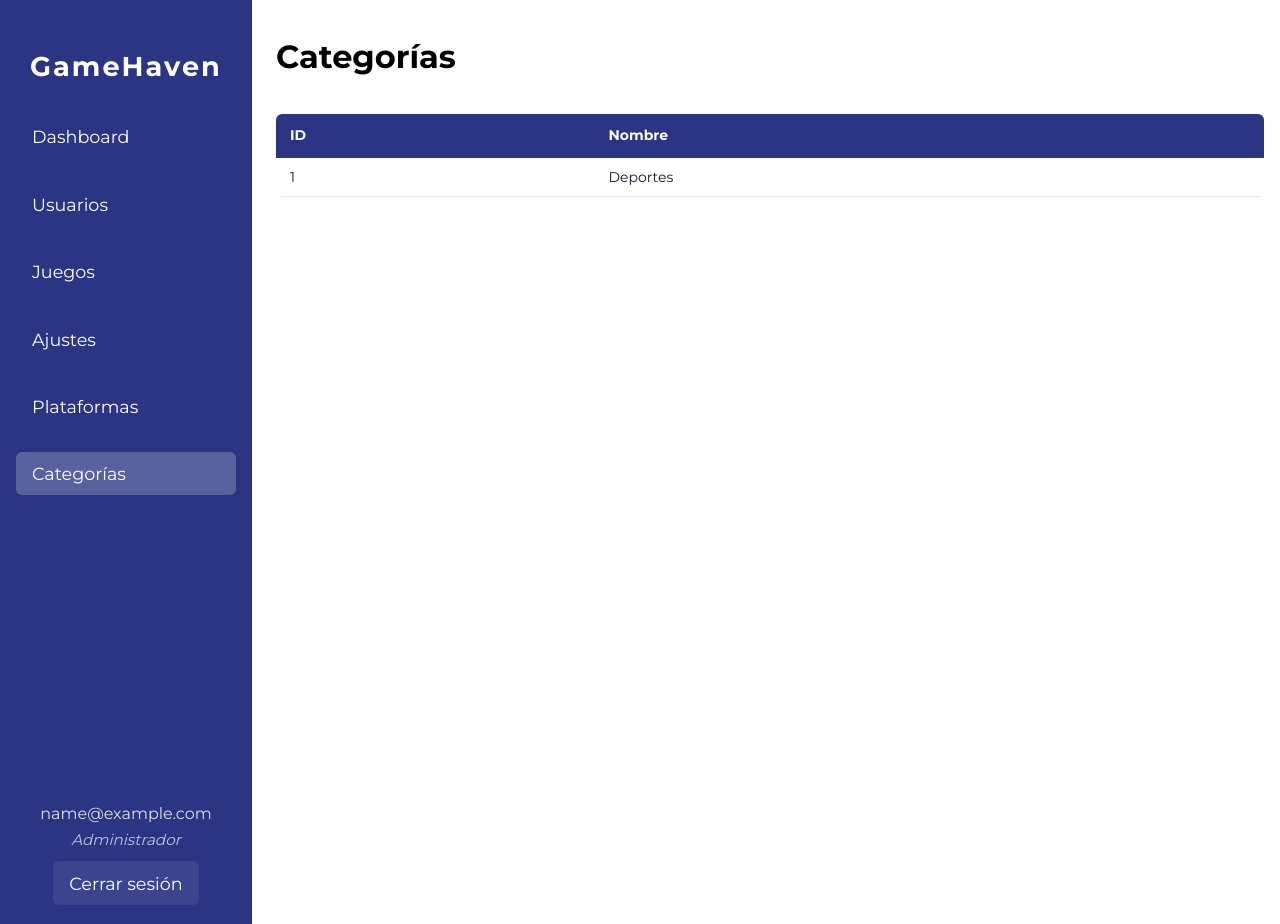
After one commit to erreyesjoel/GameHaven, a Django app: page /categorias/ in a window 1280 px wide. The commit adds this page. Run offline with Django 5.2, Linux system fonts and the light colour scheme; a user stored in the database is signed in; tables that the repository leaves empty hold one stand-in row (values such as "Sample post"); parts of the project's set-up code (start-up, migrations or seed data) failed here and were passed over.

Commit message:
añadidas las categorias en tabla

```diff
--- /dev/null
+++ b/backend/backend_django/backend/templates/admin/categorias.html
@@ -0,0 +1,31 @@
+{% include 'components/header/header.html' %}
+{% load static %}
+<link rel="stylesheet" href="{% static 'css/main.css' %}">
+
+<div class="main-content">
+  <div class="table-wrapper">
+    <div class="table-header">
+      <h1>Categorías</h1>
+    </div>
+    <table class="table-app">
+      <thead>
+        <tr>
+          <th>ID</th>
+          <th>Nombre</th>
+        </tr>
+      </thead>
+      <tbody>
+        {% for categoria in categorias %}
+        <tr>
+          <td>{{ categoria.id }}</td>
+          <td>{{ categoria.get_nombre_categoria_display }}</td>
+        </tr>
+        {% empty %}
+        <tr>
+          <td colspan="2">No hay categorías registradas.</td>
+        </tr>
+        {% endfor %}
+      </tbody>
+    </table>
+  </div>
+</div>
--- a/backend/backend_django/backend/templates/admin/dashboardAdmin.html
+++ b/backend/backend_django/backend/templates/admin/dashboardAdmin.html
@@ -70,11 +70,11 @@
         </div>
         <span class="stat-card__label">Categorías</span>
         <span class="stat-card__value">{{ datos.total_categorias }}</span>
-        <a href="#" class="stat-card__link">
+        <a href="{% url 'listar_categorias' %}" class="stat-card__link">
           Ver categorías
           <svg viewBox="0 0 24 24"><path d="M5 12h14M13 6l6 6-6 6"/></svg>
         </a>
-        <a href="#" class="quick-action-btn secondary">
+        <a href="{% url 'listar_categorias' %}" class="quick-action-btn secondary">
           <svg viewBox="0 0 24 24"><path d="M12 5v14M5 12h14"/></svg>
           Nueva categoría
         </a>
--- a/backend/backend_django/backend/templates/components/header/header.html
+++ b/backend/backend_django/backend/templates/components/header/header.html
@@ -9,6 +9,7 @@
         <a href="{% url 'mostrar_juegos' %}" class="nav-link{%if active_page == 'juegos' %} active{% endif %}">Juegos</a>
         <a href="#" class="nav-link">Ajustes</a>
         <a href="{% url 'mostrar_plataformas' %}" class="nav-link{% if active_page == 'plataformas' %} active{% endif %}">Plataformas</a>
+        <a href="{% url 'listar_categorias' %}" class="nav-link{% if active_page == 'categorias' %} active{% endif %}">Categorías</a>
     </nav>
     <!-- Acciones de usuario y logout abajo del todo -->
     <div class="usuario-acciones-container">
--- a/backend/backend_django/backend/urls.py
+++ b/backend/backend_django/backend/urls.py
@@ -26,4 +26,5 @@ urlpatterns = [
     path('plataformas/', include('plataformas.urls')), # incluimos las urls de la app plataformas, plataformas (app) urls (plataformas/urls.py)
     path('usuarios/', include('usuarios.urls')), # incluimos las urls de la app usuarios, usuarios (app) urls (usuarios/urls.py)
     path('dashboard/', include('dashboard.urls')),
+    path('categorias/', include('categorias.urls')),
 ]
--- /dev/null
+++ b/backend/backend_django/categorias/urls.py
@@ -0,0 +1,6 @@
+from django.urls import path
+from . import views
+
+urlpatterns = [
+    path('', views.listar_categorias, name='listar_categorias'),
+]
--- a/backend/backend_django/categorias/views.py
+++ b/backend/backend_django/categorias/views.py
@@ -1,3 +1,11 @@
 from django.shortcuts import render
+from django.contrib.auth.decorators import login_required
+from .models import Categoria
 
-# Create your views here.
+@login_required(login_url='/')
+def listar_categorias(request):
+    categorias = Categoria.objects.all()
+    return render(request, 'admin/categorias.html', {
+        'categorias': categorias,
+        'active_page': 'categorias'
+    })
```
